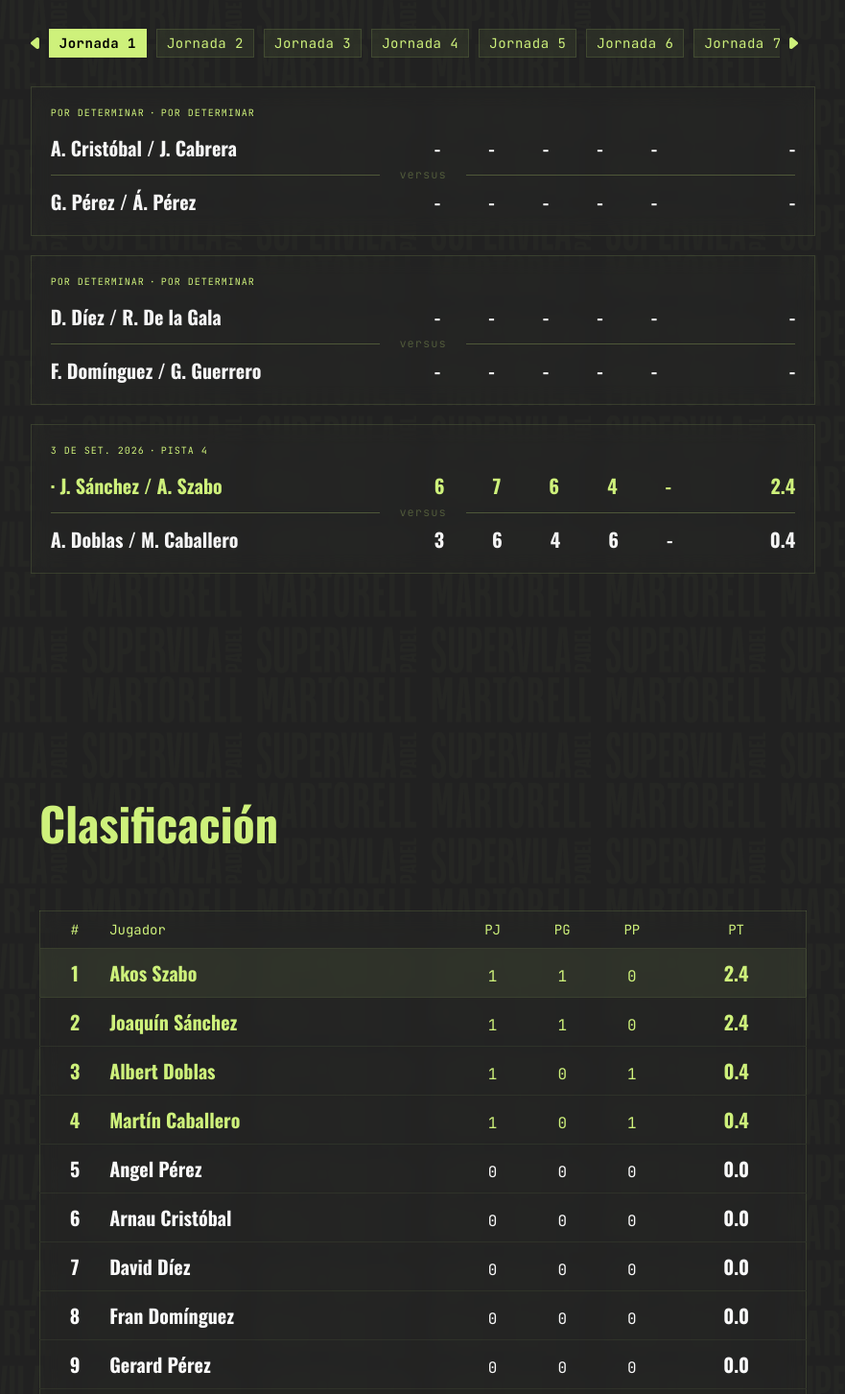
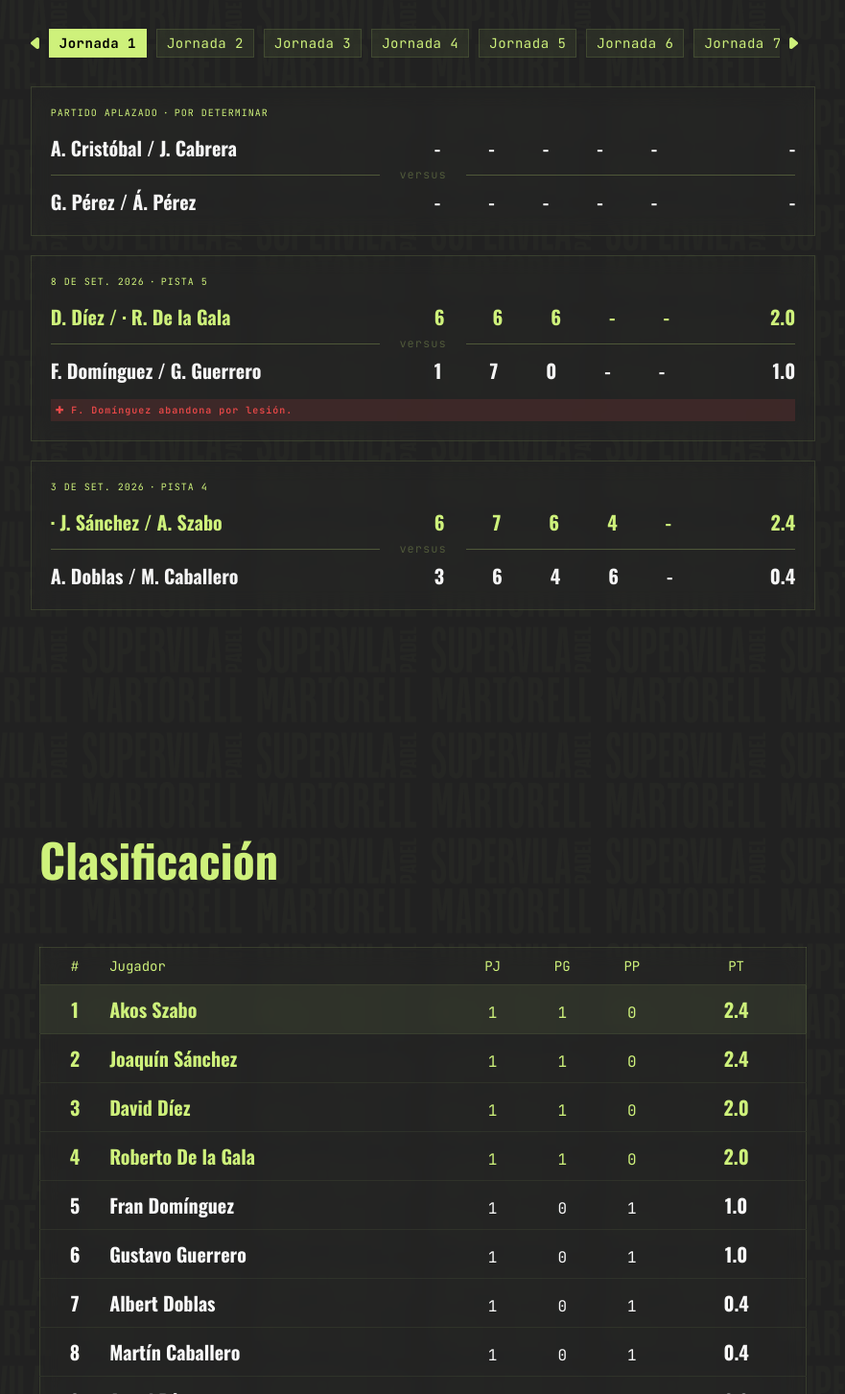
Before and after one commit to gperezdev/superliga, a React (Vite) app: page / in a window 1280 px wide. Shown: the part 997-2450 px from the top of the page at 96% size, without its empty margins (199-1080 px from the left). Built offline with nearby package versions, Linux system fonts and the light colour scheme.

Commit message:
update: round 1 game 2 + addons

```diff
--- a/src/data/ranking.json
+++ b/src/data/ranking.json
@@ -1,14 +1,14 @@
 [
     { "name": "Gerard Pérez", "gamesPlayed": 0, "wins": 0, "loses": 0, "points": 0 },
-    { "name": "David Díez", "gamesPlayed": 0, "wins": 0, "loses": 0, "points": 0 },
+    { "name": "David Díez", "gamesPlayed": 1, "wins": 1, "loses": 0, "points": 2 },
     { "name": "Angel Pérez", "gamesPlayed": 0, "wins": 0, "loses": 0, "points": 0 },
     { "name": "Arnau Cristóbal", "gamesPlayed": 0, "wins": 0, "loses": 0, "points": 0 },
     { "name": "Josep Cabrera", "gamesPlayed": 0, "wins": 0, "loses": 0, "points": 0 },
     { "name": "Albert Doblas", "gamesPlayed": 1, "wins": 0, "loses": 1, "points": 0.4 },
     { "name": "Akos Szabo", "gamesPlayed": 1, "wins": 1, "loses": 0, "points": 2.4 },
-    { "name": "Gustavo Guerrero", "gamesPlayed": 0, "wins": 0, "loses": 0, "points": 0 },
-    { "name": "Fran Domínguez", "gamesPlayed": 0, "wins": 0, "loses": 0, "points": 0 },
+    { "name": "Gustavo Guerrero", "gamesPlayed": 1, "wins": 0, "loses": 1, "points": 1 },
+    { "name": "Fran Domínguez", "gamesPlayed": 1, "wins": 0, "loses": 1, "points": 1 },
     { "name": "Joaquín Sánchez", "gamesPlayed": 1, "wins": 1, "loses": 0, "points": 2.4 },
     { "name": "Martín Caballero", "gamesPlayed": 1, "wins": 0, "loses": 1, "points": 0.4 },
-    { "name": "Roberto De la Gala", "gamesPlayed": 0, "wins": 0, "loses": 0, "points": 0 }
+    { "name": "Roberto De la Gala", "gamesPlayed": 1, "wins": 1, "loses": 0, "points": 2 }
 ]
--- a/src/data/results.json
+++ b/src/data/results.json
@@ -8,15 +8,17 @@
                     "pairs": [["Arnau Cristóbal","Josep Cabrera"],["Gerard Pérez","Ángel Pérez"]],
                     "results": [[null, null, null, null, null],[null, null, null, null, null]],
                     "points": [[null],[null]],
-                    "date": null,
+                    "date": "Partido aplazado",
                     "court": null
                 },
                 {
                     "pairs": [["David Díez","Roberto De la Gala"],["Fran Domínguez","Gustavo Guerrero"]],
-                    "results": [[null, null, null, null, null],[null, null, null, null, null]],
-                    "points": [[null],[null]],
-                    "date": null,
-                    "court": null
+                    "results": [[6, 6, 6, null, null],[1, 7, 0, null, null]],
+                    "points": [[2],[1]],
+                    "date": "8 de set. 2026",
+                    "court": "Pista 5",
+                    "equipment": "Roberto De la Gala",
+                    "info": {"injured": "F. Domínguez abandona por lesión.", "adds": null, "sanctioned": null}
                 },
                 {
                     "pairs": [["Joaquín Sánchez","Akos Szabo"],["Albert Doblas","Martín Caballero"]],
--- a/src/layouts/Results/Results.jsx
+++ b/src/layouts/Results/Results.jsx
@@ -239,6 +239,12 @@ const Matches = ({ currentData }) => {
                         opponentPoints={game.points[0]}
                         equipment={game.equipment}
                     />
+
+                    {game?.info?.injured && <p className={styles['game__injured']}>✚ {game.info.injured}</p>}
+                    {game?.info?.adds && <p className={styles['game__adds']}>✚ {game.info.adds}</p>}
+                    {game?.info?.sanctioned && <p className={styles['game__sanctioned']}>✚ {game.info.sanctioned}</p>}
+
+
                 </div>
             ))}
         </div>
--- a/src/layouts/Results/Results.module.css
+++ b/src/layouts/Results/Results.module.css
@@ -195,6 +195,39 @@
     color: var(--primary);
 }
 
+.game__injured {
+    font-family: var(--tag);
+    color: #EA4949;
+    font-size: 10px;
+    letter-spacing: 1px;
+    margin-top: 10px;
+    padding: 5px;
+    background-color: #EA494920;
+    font-weight: 600;
+}
+
+.game__adds {
+    font-family: var(--tag);
+    color: #EA4949;
+    font-size: 10px;
+    letter-spacing: 1px;
+    margin-top: 10px;
+    padding: 5px;
+    background-color: #EA494920;
+    font-weight: 600;
+}
+
+.game__sanctioned {
+    font-family: var(--tag);
+    color: #EA4949;
+    font-size: 10px;
+    letter-spacing: 1px;
+    margin-top: 10px;
+    padding: 5px;
+    background-color: #EA494920;
+    font-weight: 600;
+}
+
 @media (max-width: 1120px) {
 
     .results {
```
